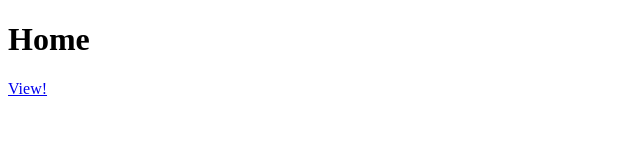
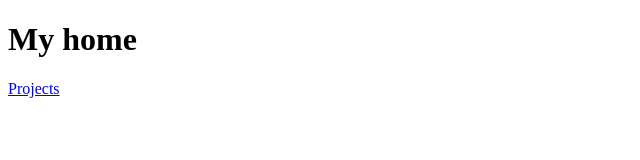
Before and after one commit to BOLD-3536/wd201, a website: page http-server/home.html in a window 1280 px wide. Shown: the whole page, without its empty margins (0-640 px from the left). Drawn offline with Linux system fonts and the light colour scheme.

Commit message:
Update home.html

```diff
--- a/http-server/home.html
+++ b/http-server/home.html
@@ -1,7 +1,7 @@
 <!DOCTYPE html>
 <html>
   <body>
-    <h1>Home</h1>
-    <a href="./project.html">View!</a>
+    <h1>My home</h1>
+    <a href="./project">Projects</a>
   </body>
 </html>
```
